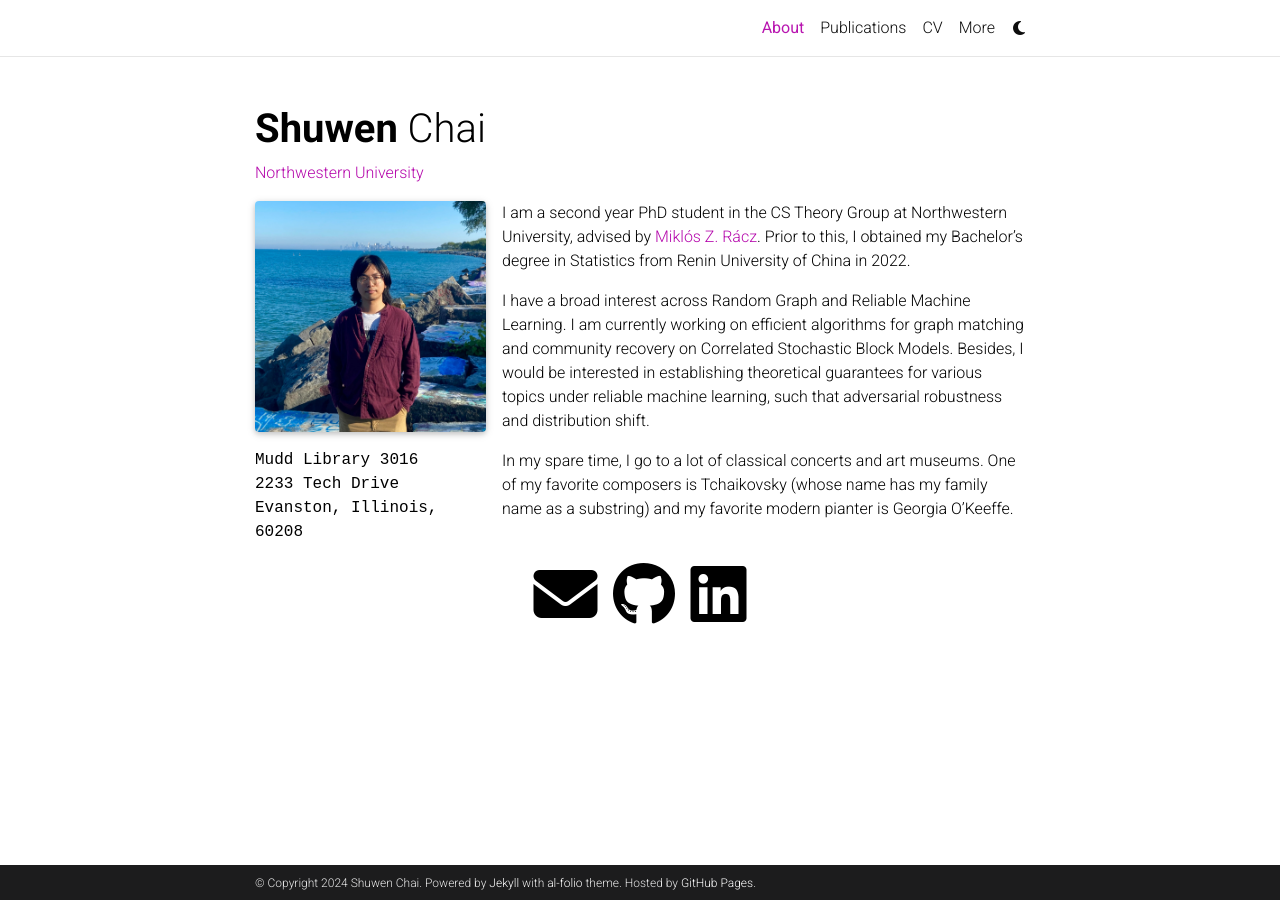
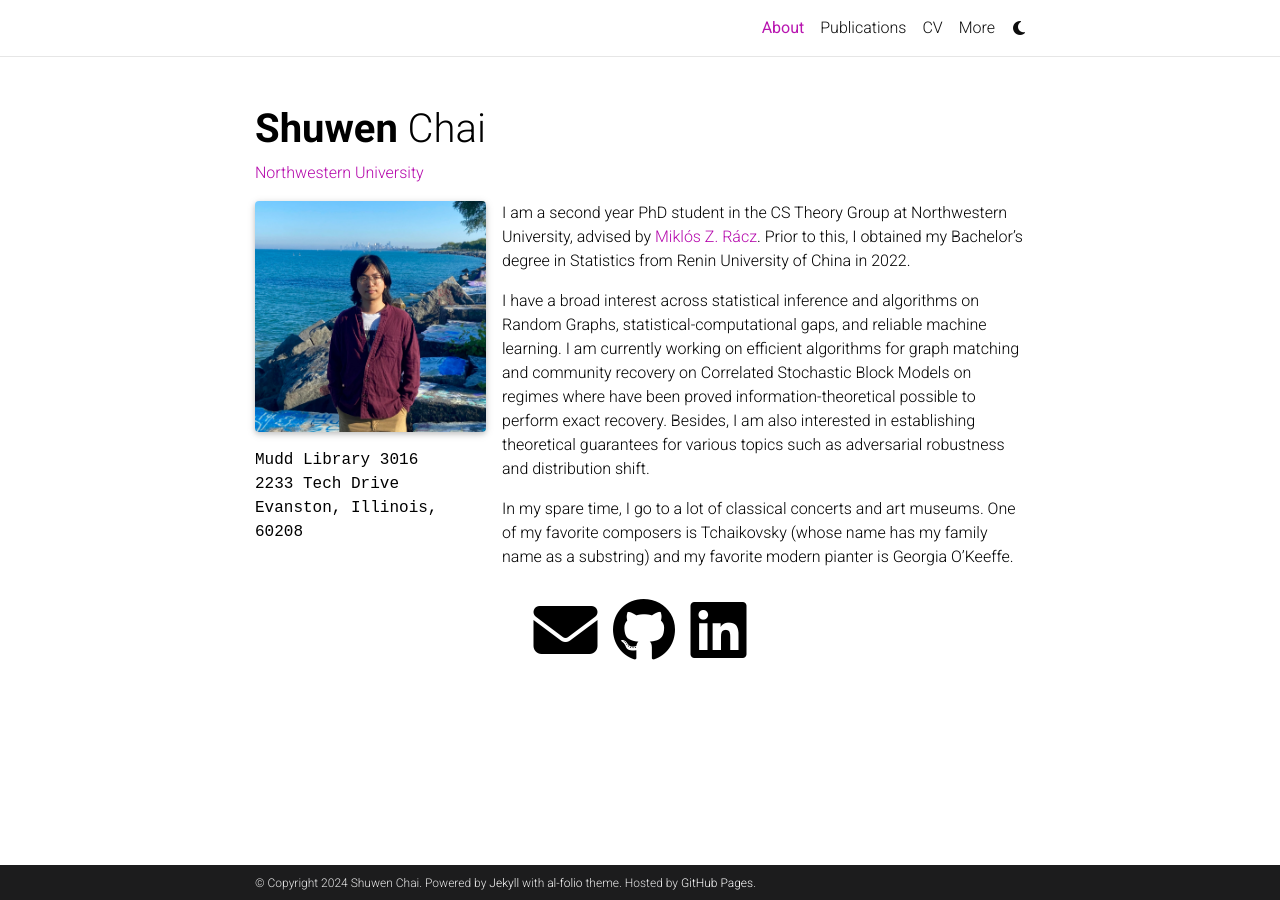
Before and after one commit to ShuwenChai/shuwenchai.github.io, a Jekyll site: the page built from _pages/about.md, in a window 1280 px wide. Built offline with Jekyll 4.4.1, drawn with Linux system fonts in a browser that asks for light colours; full-size pictures stand in for the smaller copies a plugin makes; comment, search, counter and statistics services are not loaded; a style sheet for code colours, icons or effects is not loaded.

Commit message:
update bio

```diff
--- a/_pages/about.md
+++ b/_pages/about.md
@@ -21,6 +21,6 @@ social: true  # includes social icons at the bottom of the page
 
 I am a second year PhD student in the CS Theory Group at Northwestern University, advised by [Miklós Z. Rácz](https://racz.statistics.northwestern.edu/index.html). Prior to this, I obtained my Bachelor's degree in Statistics from Renin University of China in 2022.
 
-I have a broad interest across Random Graph and Reliable Machine Learning. I am currently working on efficient algorithms for graph matching and community recovery on Correlated Stochastic Block Models. Besides, I would be interested in establishing theoretical guarantees for various topics under reliable machine learning, such that adversarial robustness and distribution shift.
+I have a broad interest across statistical inference and algorithms on Random Graphs, statistical-computational gaps, and reliable machine learning. I am currently working on efficient algorithms for graph matching and community recovery on Correlated Stochastic Block Models on regimes where have been proved information-theoretical possible to perform exact recovery. Besides, I am also interested in establishing theoretical guarantees for various topics such as adversarial robustness and distribution shift.
 
 In my spare time, I go to a lot of classical concerts and art museums. One of my favorite composers is Tchaikovsky (whose name has my family name as a substring) and my favorite modern pianter is Georgia O'Keeffe.
```
